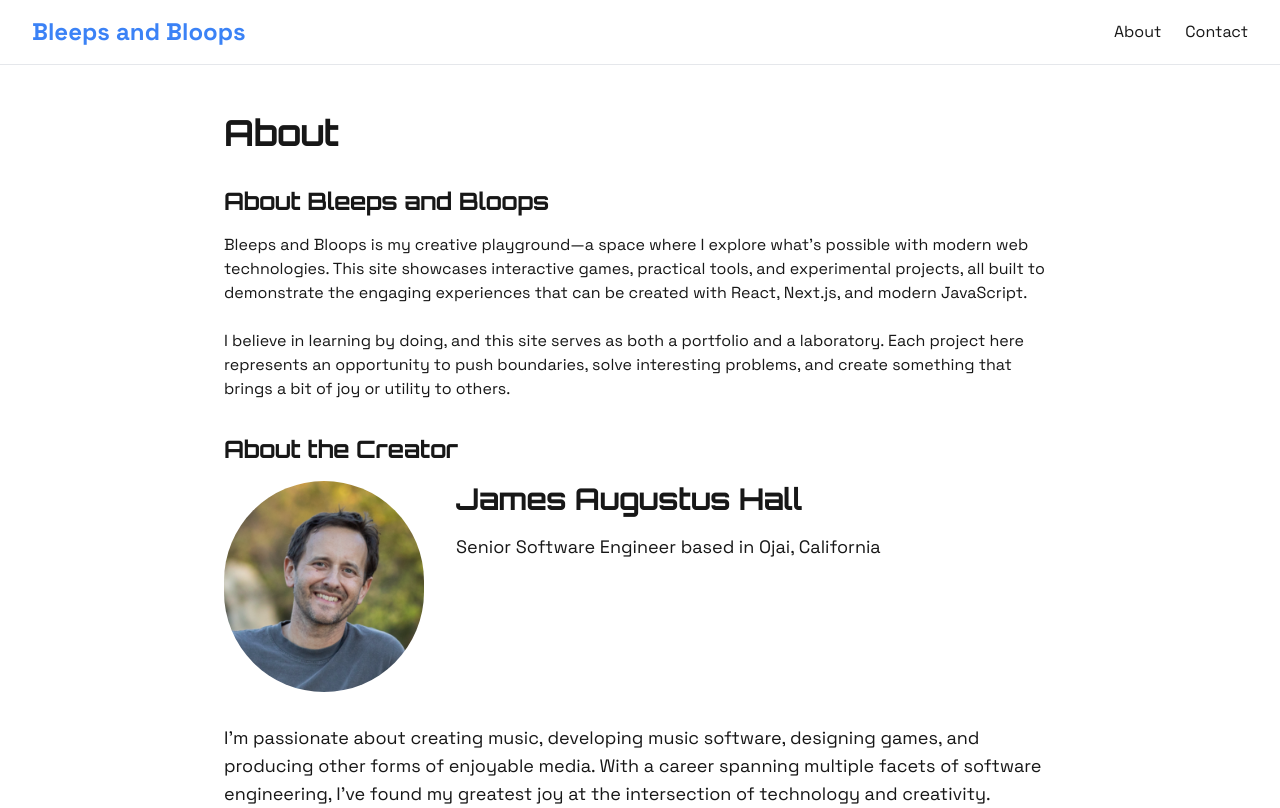
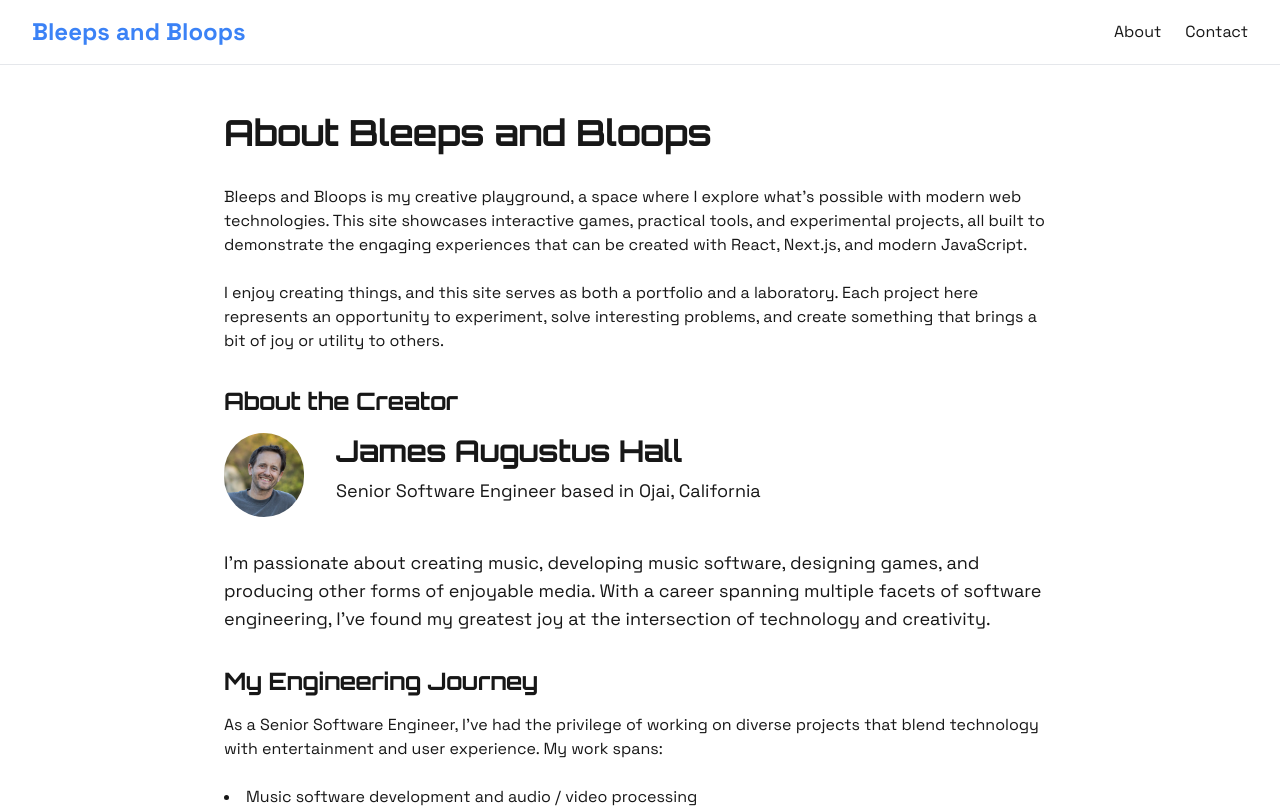
Before and after one commit to eljamez/bleeps-and-bloops, a Next.js app: page /about in a window 1280 px wide. Shown: the top 808 px of the page. Built offline with nearby package versions, Linux system fonts and the light colour scheme.

Commit message:
chore(cursor) rules and readme update

```diff
--- a/src/app/about/page.tsx
+++ b/src/app/about/page.tsx
@@ -3,37 +3,36 @@ import Image from "next/image";
 export default function AboutPage() {
   return (
     <div className="max-w-4xl mx-auto px-4 sm:px-6 lg:px-8 py-12">
-      <h1 className="text-4xl font-bold mb-8">About</h1>
+      <h1 className="text-4xl font-bold mb-8">About Bleeps and Bloops</h1>
 
       <div className="prose dark:prose-invert max-w-none">
-        <h2 className="text-2xl font-semibold mb-4">About Bleeps and Bloops</h2>
         <p className="mb-6">
-          Bleeps and Bloops is my creative playground—a space where I explore
+          Bleeps and Bloops is my creative playground, a space where I explore
           what's possible with modern web technologies. This site showcases
           interactive games, practical tools, and experimental projects, all
           built to demonstrate the engaging experiences that can be created with
           React, Next.js, and modern JavaScript.
         </p>
         <p className="mb-6">
-          I believe in learning by doing, and this site serves as both a
-          portfolio and a laboratory. Each project here represents an
-          opportunity to push boundaries, solve interesting problems, and create
-          something that brings a bit of joy or utility to others.
+          I enjoy creating things, and this site serves as both a portfolio and
+          a laboratory. Each project here represents an opportunity to
+          experiment, solve interesting problems, and create something that
+          brings a bit of joy or utility to others.
         </p>
 
         <h2 className="text-2xl font-semibold mb-4 mt-8">About the Creator</h2>
-        <div className="flex flex-col md:flex-row items-center md:items-start gap-8 mb-8">
+        <div className="flex flex-col md:flex-row items-center md:items-start justify-center gap-8 mb-8">
           <Image
             src="/images/avatar.png"
             alt="James Augustus Hall"
-            width={200}
-            height={200}
+            width={80}
+            height={80}
             className="rounded-full"
             priority
           />
-          <div className="flex-1 text-center md:text-left">
-            <h3 className="text-3xl font-semibold mb-4">James Augustus Hall</h3>
-            <p className="text-lg mb-6">
+          <div className="flex flex-col flex-1 gap-2 justify-center">
+            <h3 className="text-3xl font-semibold">James Augustus Hall</h3>
+            <p className="text-lg">
               Senior Software Engineer based in Ojai, California
             </p>
           </div>
@@ -55,7 +54,7 @@ export default function AboutPage() {
           experience. My work spans:
         </p>
         <ul className="list-disc list-inside mb-6 space-y-2">
-          <li>Music software development and audio processing</li>
+          <li>Music software development and audio / video processing</li>
           <li>Game design and interactive web applications</li>
           <li>Front-end architecture with modern frameworks</li>
           <li>Creative coding and visual experiments</li>
```
Also changed, not shown: 2 other files (tests, documents, lock files or other folders).
